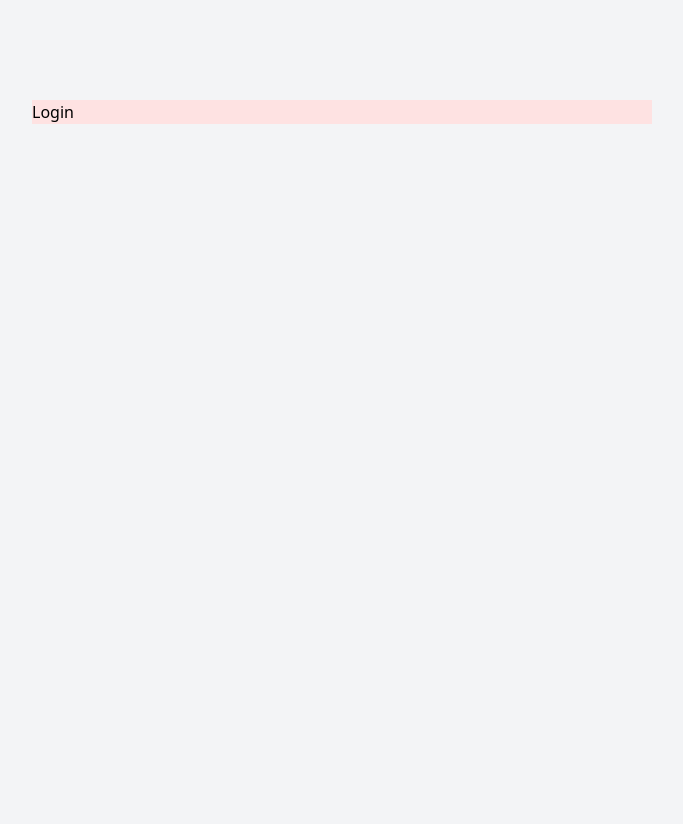
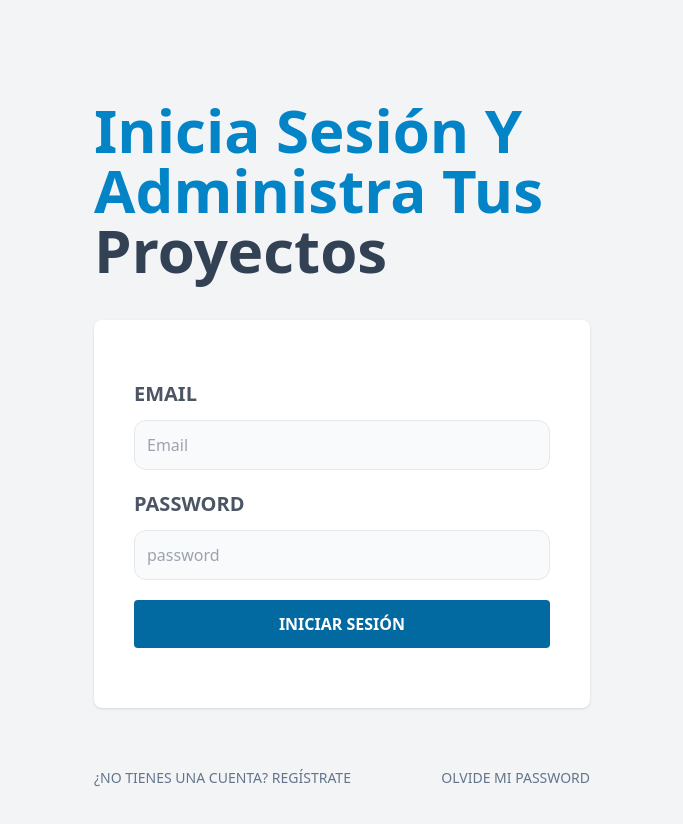
Before and after one commit to AlexMartin998/up-task-mern-front, a React (Vite) app: page / in a window 1280 px wide. Shown: the top 824 px of the page, without its empty margins (298-981 px from the left). Built offline with nearby package versions, Linux system fonts and the light colour scheme.

Commit message:
[ADD]: login page added

```diff
--- a/src/layouts/AuthPublicLayout.jsx
+++ b/src/layouts/AuthPublicLayout.jsx
@@ -4,7 +4,7 @@
   return (
     <div>
       <main className="container mx-auto mt-5 md:mt-20 p-5 md:flex md:justify-center">
-        <div className="md:w-2/3 lg:w-1/2 bg-red-100">
+        <div className="md:w-2/3 lg:w-2/5">
           <Outlet />
         </div>
       </main>
--- a/src/pages/Login.jsx
+++ b/src/pages/Login.jsx
@@ -1,3 +1,65 @@
+import { Link } from 'react-router-dom';
+
 export const Login = () => {
-  return <div>Login</div>;
+  return (
+    <>
+      <h1 className="text-sky-600 font-black text-6xl capitalize">
+        Inicia sesión y administra tus{' '}
+        <span className="text-slate-700">proyectos</span>
+      </h1>
+
+      <form className="my-10 bg-white shadow rounded-lg p-10">
+        <div className="my-5">
+          <label
+            className="uppercase text-gray-600 block text-xl font-bold"
+            htmlFor="email"
+          >
+            Email
+          </label>
+          <input
+            id="email"
+            type="email"
+            placeholder="Email"
+            className="w-full mt-3 p-3 border rounded-xl bg-gray-50"
+          />
+        </div>
+        <div className="my-5">
+          <label
+            className="uppercase text-gray-600 block text-xl font-bold"
+            htmlFor="password"
+          >
+            Password
+          </label>
+          <input
+            id="password"
+            type="password"
+            placeholder="password"
+            className="w-full mt-3 p-3 border rounded-xl bg-gray-50"
+          />
+        </div>
+
+        <input
+          type="submit"
+          value="Iniciar Sesión"
+          className="bg-sky-700 mb-5 w-full py-3 text-white uppercase font-bold rounded hover:cursor-pointer hover:bg-sky-800 transition-colors"
+        />
+      </form>
+
+      <nav className="lg:flex lg:justify-between">
+        <Link
+          className="block text-center my-5 text-slate-500 uppercase text-sm"
+          to="/register"
+        >
+          ¿No tienes una cuenta? Regístrate
+        </Link>
+
+        <Link
+          className="block text-center my-5 text-slate-500 uppercase text-sm"
+          to="/forgot-password"
+        >
+          Olvide Mi Password
+        </Link>
+      </nav>
+    </>
+  );
 };
```
